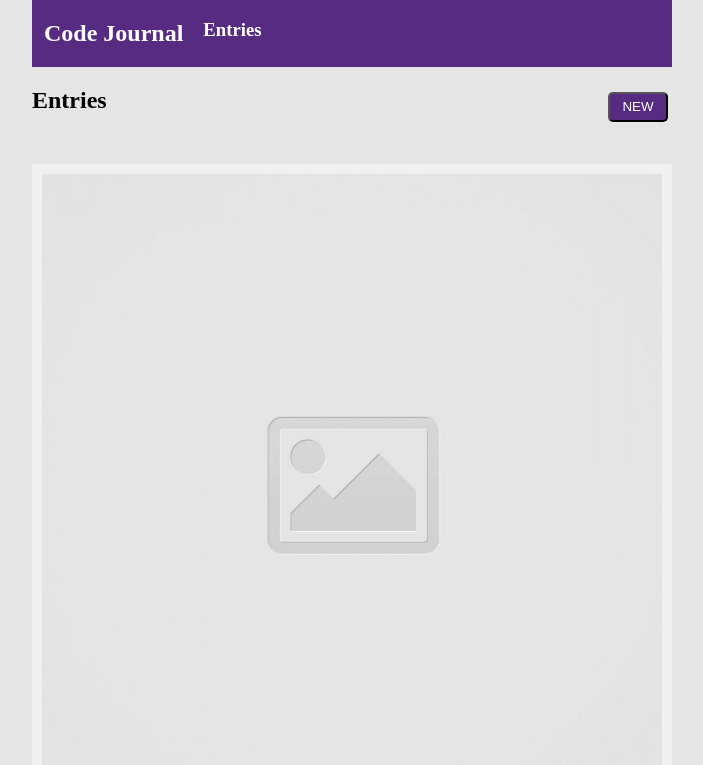
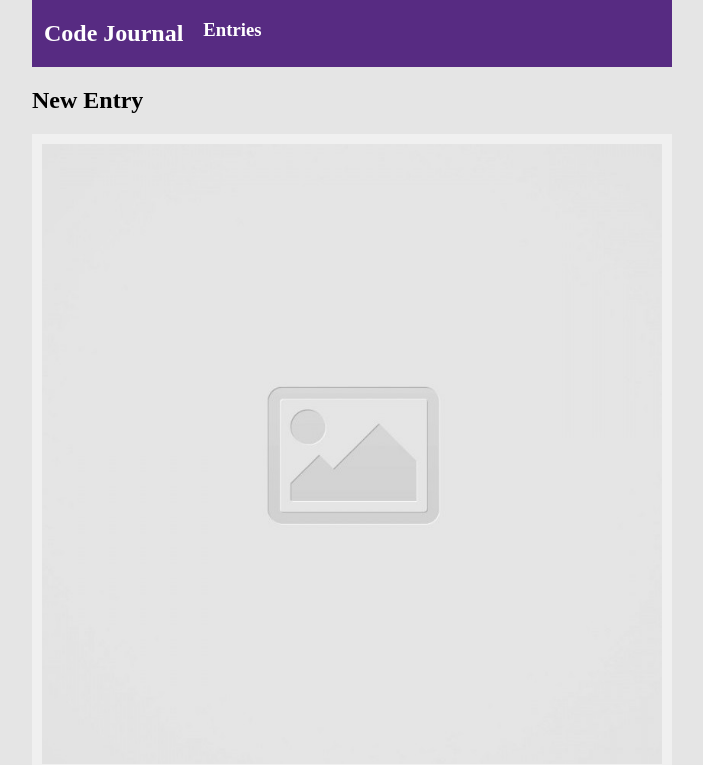
Before and after one commit to GustavoAyala1/code-journal, a website: page index.html in a window 1280 px wide. Both pictures are taken after a click on the button "NEW". Shown: the top 765 px of the page, without its empty margins (288-991 px from the left). Drawn offline with Linux system fonts and the light colour scheme.

Commit message:
changed entry and new entry

```diff
--- a/index.html
+++ b/index.html
@@ -24,12 +24,17 @@
             <h3><a href="#ulContainer">Entries</a></h3>
           </div>
         </div>
-        <div class="row">
+        <div class="row hiddenEntry">
           <div class="halfColumn fullColumn">
             <h2 class="newEntry">Entries</h2>
           </div>
           <div class="halfColumn fullColumn">
             <button type="submit" class="newBtn topBtn">NEW</button>
+          </div>
+        </div>
+        <div class="row hiddenNewEntry hidden">
+          <div class="halfColumn fullColumn">
+            <h2 class="newEntry">New Entry</h2>
           </div>
         </div>
       </div>
--- a/js/main.js
+++ b/js/main.js
@@ -7,10 +7,14 @@ const $ulContainer = document.querySelector('#ulContainer');
 const $newBtn = document.querySelectorAll('.newBtn');
 const $hiddenDiv = document.querySelector('.hiddenDiv');
 const $noEntries = document.querySelector('.noEntries');
+const $hiddenEntries = document.querySelector('.hiddenEntry');
+const $hiddenNewEntries = document.querySelector('.hiddenNewEntry');
 
 const removeHidden = event => {
   $hiddenDiv.classList.toggle('hidden');
   $noEntries.classList.add('hidden');
+  $hiddenEntries.classList.add('hidden');
+  $hiddenNewEntries.classList.remove('hidden');
 };
 
 $newBtn.forEach(button => button.addEventListener('click', removeHidden));
```
